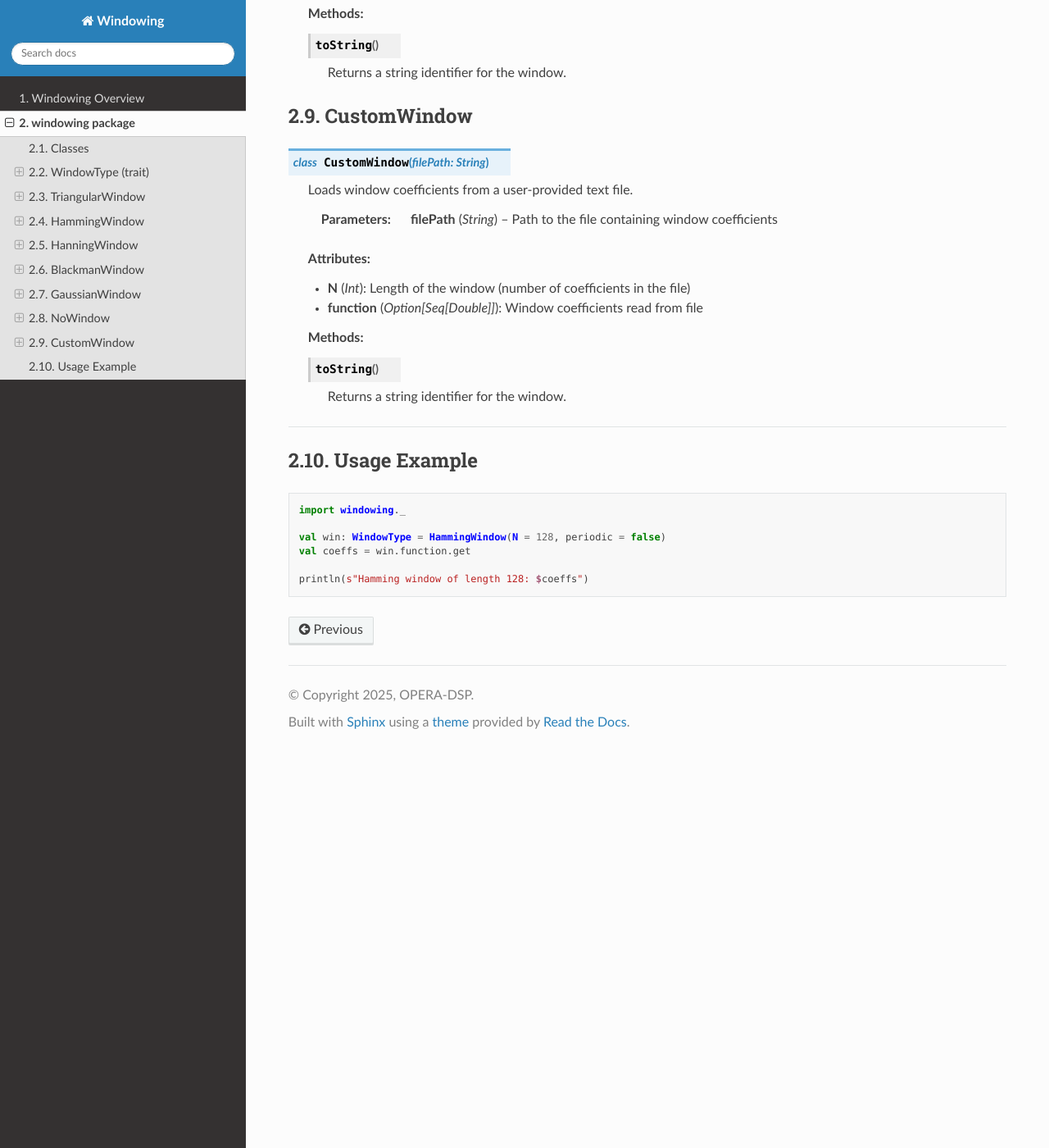
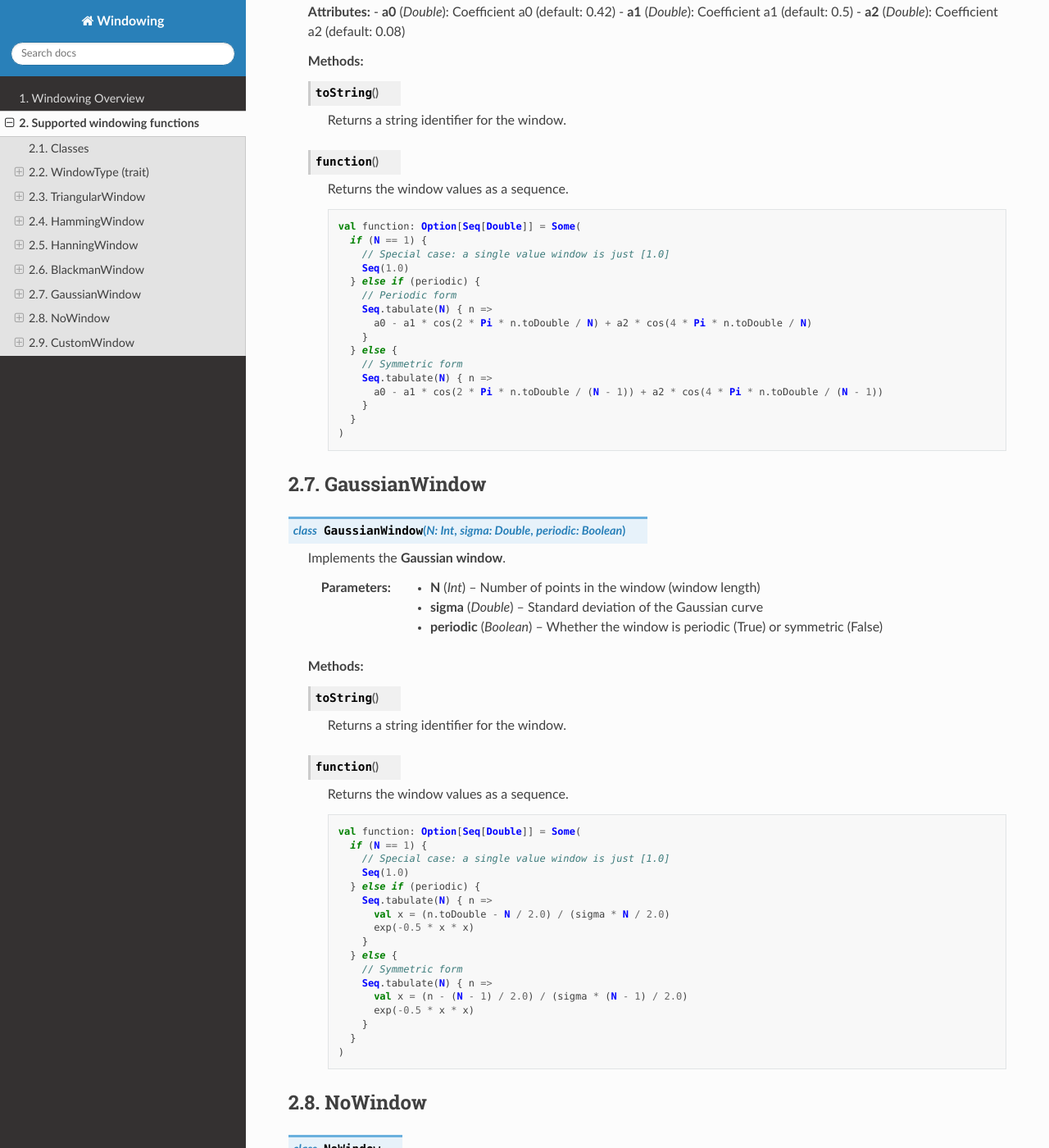
Before and after one commit to opera-platform/opera-dsp, a Sphinx documentation site: the page built from docs/windowing/source/Modules/WindowFunctions.rst, in a window 1280 px wide and 1400 px high, scrolled down 2928 px. Shown: the whole window at 82% size. Built offline with Sphinx 7.4.7 and the Read the Docs theme 3.1.0, drawn with Linux system fonts in a browser that asks for light colours; some of the changed text lies outside the part shown.

Commit message:
Updated windowing documentation.

```diff
--- a/docs/windowing/source/Modules/WindowFunctions.rst
+++ b/docs/windowing/source/Modules/WindowFunctions.rst
@@ -1,5 +1,5 @@
-windowing package
-=================
+Supported windowing functions
+=============================
 
 This module provides several windowing functions commonly used in signal processing,
 including Triangular, Hamming, Hanning, Blackman, Gaussian, and custom-defined windows.
@@ -37,13 +37,32 @@
 
    **Methods:**
 
+   .. method:: toString
+
+      Returns a string identifier for the window.
+
    .. method:: function
 
       Returns the window values as a sequence.
 
-   .. method:: toString
+      .. code-block:: scala
 
-      Returns a string identifier for the window.
+        val function: Option[Seq[Double]] = Some(
+          if (N == 1) {
+            // Special case: a single value window is just [1.0]
+            Seq(1.0)
+          } else if (periodic) {
+            // Periodic form
+            Seq.tabulate(N) { n =>
+              1 - abs((n.toDouble - N / 2.0) / (N / 2.0))
+            }
+          } else {
+            // Symmetric form
+            Seq.tabulate(N) { n =>
+              1 - abs((n.toDouble - (N - 1) / 2.0) / ((N - 1) / 2.0))
+            }
+          }
+        )
 
 HammingWindow
 -------------
@@ -63,13 +82,33 @@
 
    **Methods:**
 
+   .. method:: toString
+
+      Returns a string identifier for the window.
+
    .. method:: function
 
       Returns the window values as a sequence.
 
-   .. method:: toString
+      .. code-block:: scala
 
-      Returns a string identifier for the window.
+        val function: Option[Seq[Double]] = Some(
+          if (N == 1) {
+            // Special case: a single value window is just [1.0]
+            Seq(1.0)
+          } else if (periodic) {
+            // Periodic form
+            Seq.tabulate(N) { n =>
+              a0 - a1 * cos(2 * Pi * n.toDouble / N)
+            }
+          } else {
+            // Symmetric form
+            Seq.tabulate(N) { n =>
+              a0 - a1 * cos(2 * Pi * n.toDouble / (N - 1))
+            }
+          }
+        )
+
 
 HanningWindow
 -------------
@@ -85,13 +124,33 @@
 
    **Methods:**
 
+   .. method:: toString
+
+      Returns a string identifier for the window.
+
    .. method:: function
 
       Returns the window values as a sequence.
 
-   .. method:: toString
+      .. code-block:: scala
 
-      Returns a string identifier for the window.
+        val function: Option[Seq[Double]] = Some(
+          if (N == 1) {
+            // Special case: a single value window is just [1.0]
+            Seq(1.0)
+          } else if (periodic) {
+            // Periodic form
+            Seq.tabulate(N) { n =>
+              0.5 * (1 - cos(2 * Pi * n.toDouble / N))
+            }
+          } else {
+            // Symmetric form
+            Seq.tabulate(N) { n =>
+              0.5 * (1 - cos(2 * Pi * n.toDouble / (N - 1)))
+            }
+          }
+        )
+
 
 BlackmanWindow
 --------------
@@ -112,13 +171,34 @@
 
    **Methods:**
 
+   .. method:: toString
+
+      Returns a string identifier for the window.
+
    .. method:: function
 
       Returns the window values as a sequence.
 
-   .. method:: toString
+      .. code-block:: scala
 
-      Returns a string identifier for the window.
+        val function: Option[Seq[Double]] = Some(
+          if (N == 1) {
+            // Special case: a single value window is just [1.0]
+            Seq(1.0)
+          } else if (periodic) {
+            // Periodic form
+            Seq.tabulate(N) { n =>
+              a0 - a1 * cos(2 * Pi * n.toDouble / N) + a2 * cos(4 * Pi * n.toDouble / N)
+            }
+          } else {
+            // Symmetric form
+            Seq.tabulate(N) { n =>
+              a0 - a1 * cos(2 * Pi * n.toDouble / (N - 1)) + a2 * cos(4 * Pi * n.toDouble / (N - 1))
+            }
+          }
+        )
+
+
 
 GaussianWindow
 --------------
@@ -136,13 +216,35 @@
 
    **Methods:**
 
+   .. method:: toString
+
+      Returns a string identifier for the window.
+
    .. method:: function
 
       Returns the window values as a sequence.
 
-   .. method:: toString
+      .. code-block:: scala
 
-      Returns a string identifier for the window.
+        val function: Option[Seq[Double]] = Some(
+          if (N == 1) {
+            // Special case: a single value window is just [1.0]
+            Seq(1.0)
+          } else if (periodic) {
+            Seq.tabulate(N) { n =>
+              val x = (n.toDouble - N / 2.0) / (sigma * N / 2.0)
+              exp(-0.5 * x * x)
+            }
+          } else {
+            // Symmetric form
+            Seq.tabulate(N) { n =>
+              val x = (n - (N - 1) / 2.0) / (sigma * (N - 1) / 2.0)
+              exp(-0.5 * x * x)
+            }
+          }
+        )
+
+
 
 NoWindow
 --------
@@ -169,7 +271,7 @@
 
    Loads window coefficients from a user-provided text file.
 
-   :param filePath: Path to the file containing window coefficients
+   :param filePath: Path to the file containing window coefficients. Coefficients in file should be stored as real numbers. For example: -2.52, 3.14, 1.0 etc. Each coefficient should be placed on new line.
    :type filePath: String
 
    **Attributes:**
@@ -177,22 +279,26 @@
    - **N** (*Int*): Length of the window (number of coefficients in the file)
    - **function** (*Option[Seq[Double]]*): Window coefficients read from file
 
+
    **Methods:**
 
    .. method:: toString
 
       Returns a string identifier for the window.
 
-----
+   .. method:: function
 
-Usage Example
--------------
+      Returns the window values as a sequence.
 
-.. code-block:: scala
+    .. code-block:: scala
 
-   import windowing._
-
-   val win: WindowType = HammingWindow(N = 128, periodic = false)
-   val coeffs = win.function.get
-
-   println(s"Hamming window of length 128: $coeffs")
+      val function: Option[Seq[Double]] = Some(
+        Using(Source.fromFile(filePath)) { source =>
+          source.getLines()
+            .flatMap(line => Try(line.trim.toDouble).toOption)
+            .toSeq
+        }.getOrElse {
+          println(s"Failed to read file: $filePath.\n")
+          Seq.empty[Double]
+        }
+      )
```
Also changed, not shown: docs/windowing/source/Overview/Overview.rst (+9 -9 lines), 1 other file.
